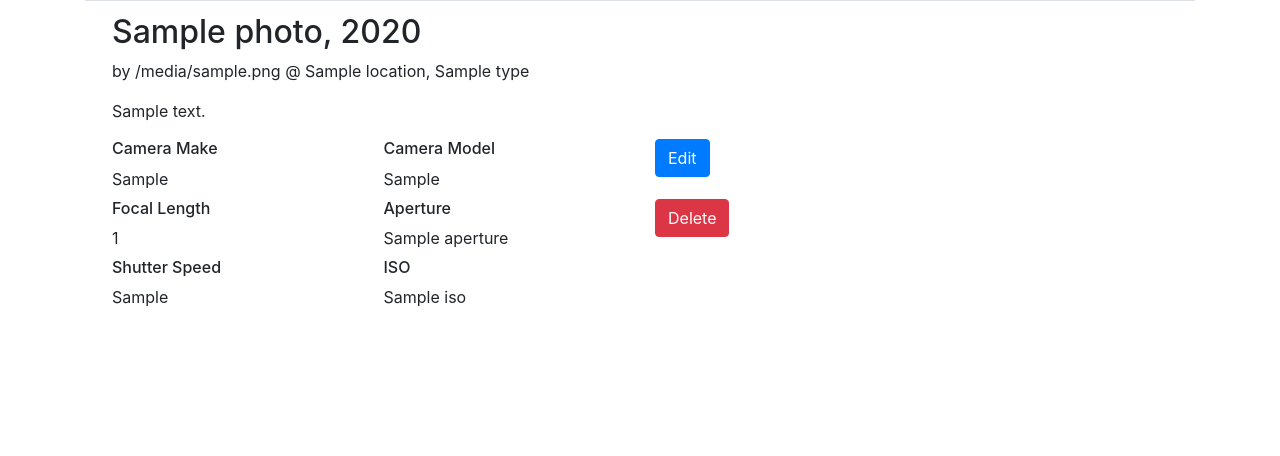
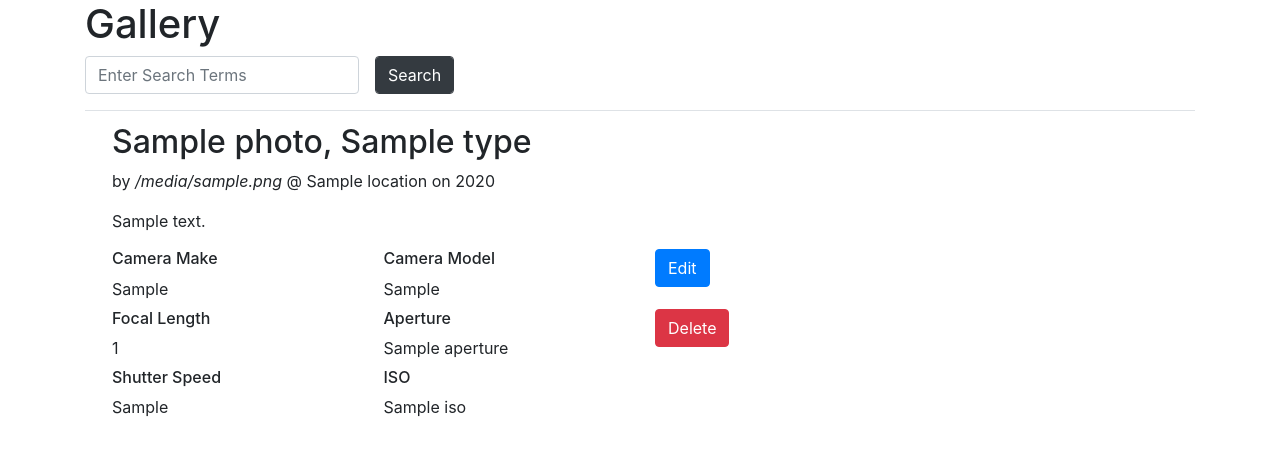
Before and after one commit to deniseleechewwoon/project-3-ardourphotographydatabase, a Flask app: page /photos in a window 1280 px wide. Shown: the top 456 px of the page. Run offline with Flask 2, Linux system fonts and the light colour scheme; a database or web service that is not in the repository returns one stand-in record (values such as "Sample title"); some libraries are stand-ins or nearby versions.

Commit message:
add in search function

```diff
--- a/ardour_photography/app.py
+++ b/ardour_photography/app.py
@@ -15,15 +15,28 @@ DB_NAME = "ardour_photography"
 
 client = pymongo.MongoClient(MONGO_URI)
 
+
 @app.route('/photos')
 def show_all_photos():
-    all_photos = client[DB_NAME].photo.find()
+    search_terms = request.args.get('search-terms')
+
+    criteria = {}
+
+    if search_terms != "" and search_terms is not None:
+        criteria['title'] = {
+            "$regex": search_terms,
+            "$options":"i"
+        }
+
+    all_photos = client[DB_NAME].photo.find(criteria)
     return render_template('show_photos.template.html', all_photos=all_photos)
+
 
 @app.route('/photo/create')
 def create_photo():
     all_photography_types = client[DB_NAME].photography_types.find()
     return render_template('create_photo.template.html', all_photography_types=all_photography_types)
+
 
 @app.route('/photo/create', methods=["POST"])
 def process_create_photo():
@@ -64,6 +77,7 @@ def process_create_photo():
 
     return redirect(url_for('show_all_photos'))
 
+
 @app.route('/photo/update/<id>')
 def update_photo(id):
     photo = client[DB_NAME].photo.find_one({
@@ -103,8 +117,8 @@ def process_update_photo(id):
             "location": image_location,
             "year": image_year,
             "type": {
-            "_id": photography_type_object["_id"],
-            "name": photography_type_object["type_name"]
+                "_id": photography_type_object["_id"],
+                "name": photography_type_object["type_name"]
             },
             "description": photograph_description,
             "cameraMake": camera_make,
@@ -118,21 +132,24 @@ def process_update_photo(id):
 
     return redirect(url_for('show_all_photos'))
 
+
 @app.route('/photo/delete/<id>')
 def delete_photo(id):
     photo = client[DB_NAME].photo.find_one({
-        "_id":ObjectId(id)
+        "_id": ObjectId(id)
     })
 
     return render_template('confirm_delete_photo.template.html', photo=photo)
 
+
 @app.route('/photo/delete/<id>', methods=["POST"])
 def process_delete_photo(id):
     client[DB_NAME].photo.remove({
-        "_id":ObjectId(id)
+        "_id": ObjectId(id)
     })
 
     return redirect(url_for('show_all_photos'))
+
 
 # "magic code" -- boilerplate
 if __name__ == '__main__':
--- a/ardour_photography/templates/show_photos.template.html
+++ b/ardour_photography/templates/show_photos.template.html
@@ -1,5 +1,12 @@
 {%extends 'layout.template.html' %}
 {%block content%}
+
+<h1>Gallery</h1>
+
+<form class="form-inline mb-3" method="GET">
+    <input type="text" placeholder="Enter Search Terms" name="search-terms" class="form-control"/>
+    <input type="submit" value="Search" class="ml-3 form-control btn-dark"/>
+</form>
 
 <table class="table">
     <tbody>
@@ -8,8 +15,8 @@
                 <td>
                     <div class="container">
                         <div>
-                        <h2>{{photo.title}}, {{photo.year}}</h2>
-                        <p>by {{photo.photographer}} @ {{photo.location}}, {{photo.type.name}}</p>
+                        <h2>{{photo.title}}, {{photo.type.name}}</h2>
+                        <p>by <i>{{photo.photographer}}</i> @ {{photo.location}} on {{photo.year}}</p>
                         <p>{{photo.description}}</p>
                         </div>
 
--- a/ardour_photography/templates/update_photo_template.html
+++ b/ardour_photography/templates/update_photo_template.html
@@ -20,8 +20,8 @@
   </div>
 
   <div class="form-group col">
-    <label>Year</label>
-    <input type="text" class="form-control" name="image_year" value="{{photo.year}}"/>
+    <label>Date</label>
+    <input type="date" class="form-control" name="image_year" value="{{photo.year}}"/>
   </div>
 </div>
 
```
Also changed, not shown: ardour_photography/templates/create_photo.template.html (+7 -7 lines).
